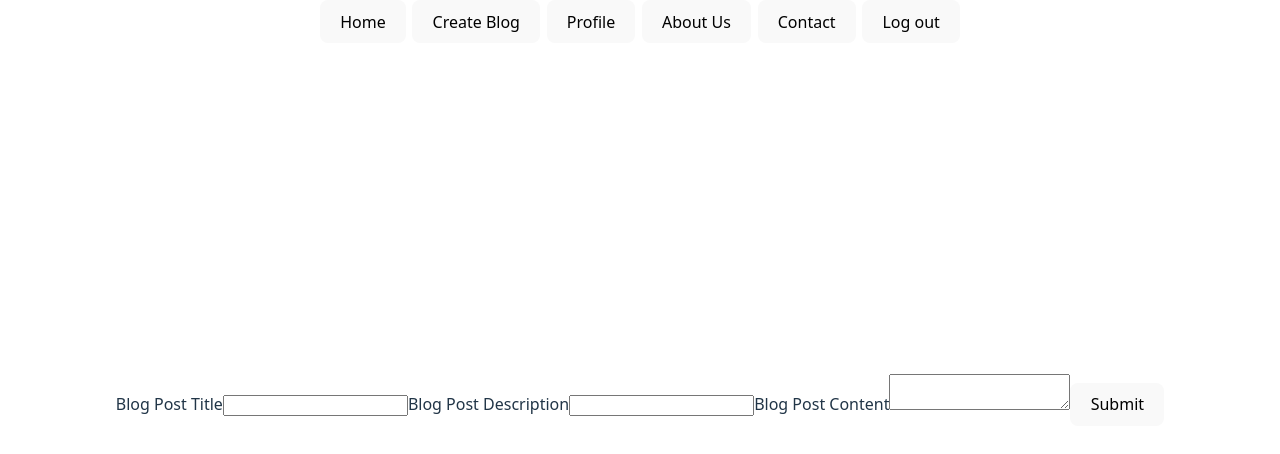
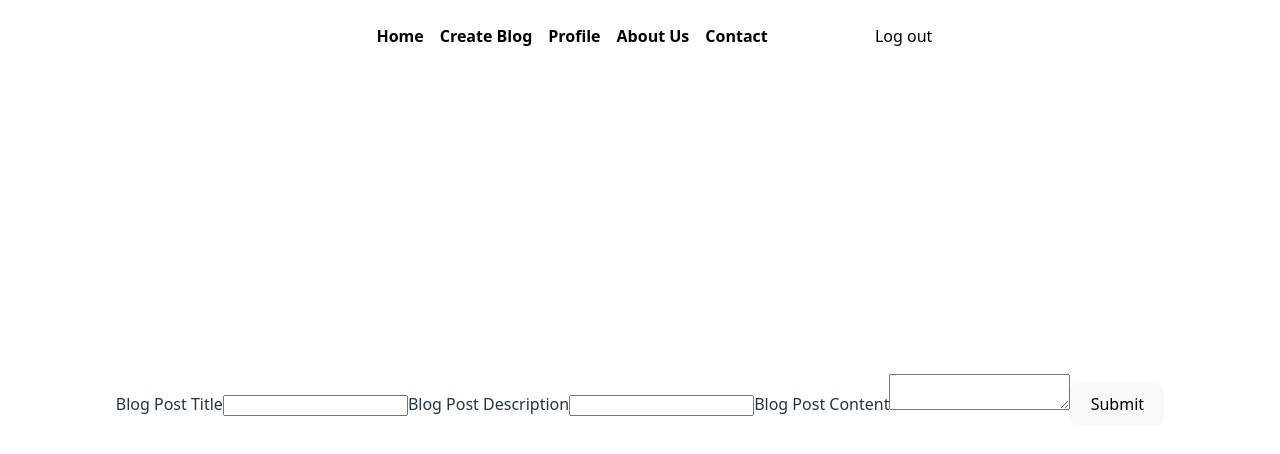
Before and after one commit to huichen-hc/MERN-blog-post, a React (Vite) app in the folder frontend/: page /createblog in a window 1280 px wide. Shown: the top 454 px of the page. Built offline with nearby package versions, Linux system fonts and the light colour scheme; sample sign-in values are in the browser's storage.

Commit message:
Change the navbar items from button to list and update the css

```diff
--- a/frontend/src/App.css
+++ b/frontend/src/App.css
@@ -5,60 +5,49 @@
   text-align: center;
 }
 
-.logo {
-  height: 6em;
-  padding: 1.5em;
-  will-change: filter;
-  transition: filter 300ms;
-}
-.logo:hover {
-  filter: drop-shadow(0 0 2em #646cffaa);
-}
-.logo.react:hover {
-  filter: drop-shadow(0 0 2em #61dafbaa);
-}
-
-@keyframes logo-spin {
-  from {
-    transform: rotate(0deg);
-  }
-  to {
-    transform: rotate(360deg);
-  }
-}
-
-@media (prefers-reduced-motion: no-preference) {
-  a:nth-of-type(2) .logo {
-    animation: logo-spin infinite 20s linear;
-  }
-}
-
-.card {
-  padding: 2em;
-}
-
-.read-the-docs {
-  color: #888;
-}
-
-
 .navbar{
 position: fixed;
 top:0;
-width: 50%;
-left: 25%;
+width: 100%;
+left: 0;
 display: flex;
-justify-content: space-between;
+justify-content:center;
+align-items: center;
+gap:5rem;
+z-index: 1000;
+background-color: white;
+font-size: 1rem;
 }
 
-.navItem{
+.navbar-list {
+  display: flex;
+  list-style: none;
+}
+
+.navbar-item{
 padding: 4px;
 margin: 4px;
-gap:2rem;
-color: white;
-border-style: solid;
-border-width: 2px;
-border-radius: 4px;
+}
+
+.navbar-item a {
+  text-decoration: none;
+  color: black;
+  font-weight: bold;
+}
+
+.navbar-item a:hover {
+  color: #2282be;
+}
+
+.logout-button {
+  background:none;
+  color: black;
+  border: none;
+  cursor: pointer;
+}
+
+.logout-button:hover {
+  background-color: #f6cdcd;
 }
 
 .posts{
@@ -66,13 +55,17 @@ border-radius: 4px;
   flex-direction: column;
 }
 
-.post{
+.blogcard{
   margin: 4px;
   padding: 4px;
   border-radius: 10px;
 }
 
-.post:hover{
+.blogcard h1,h2,p {
+  color: rgb(80, 78, 78);
+}
+
+.blogcard:hover{
   cursor: pointer;
   background-color: antiquewhite;
 }
--- a/frontend/src/components/BlogCard.jsx
+++ b/frontend/src/components/BlogCard.jsx
@@ -7,7 +7,7 @@ function BlogCard({post}) {
 
   return (
 
-    <Link to={`/readblog/${post._id}`} className="post">
+    <Link to={`/readblog/${post._id}`} className="blogcard">
       <h1>{post.title}</h1>
       <h2>{post.description}</h2>
       <p>{stringDate.slice(4,15 )}</p>
--- a/frontend/src/components/Navbar.jsx
+++ b/frontend/src/components/Navbar.jsx
@@ -14,14 +14,16 @@ export default function Navbar() {
 
   return (
     <div className="navbar">
+      <ul className="navbar-list">
       {pageData.map((page) => {
         return (
-          <Link to={page.path} className="navbar-item">
-            <button>{page.name}</button>
-          </Link>
+        <li key={page.path} className="navbar-item">
+          <Link to={page.path}>{page.name}</Link>
+        </li>
         );
       })}
-      <button onClick={handleLogout}>Log out</button>
+      </ul>
+      <button className="logout-button" onClick={handleLogout}>Log out</button>
     </div>
   );
 }
```
